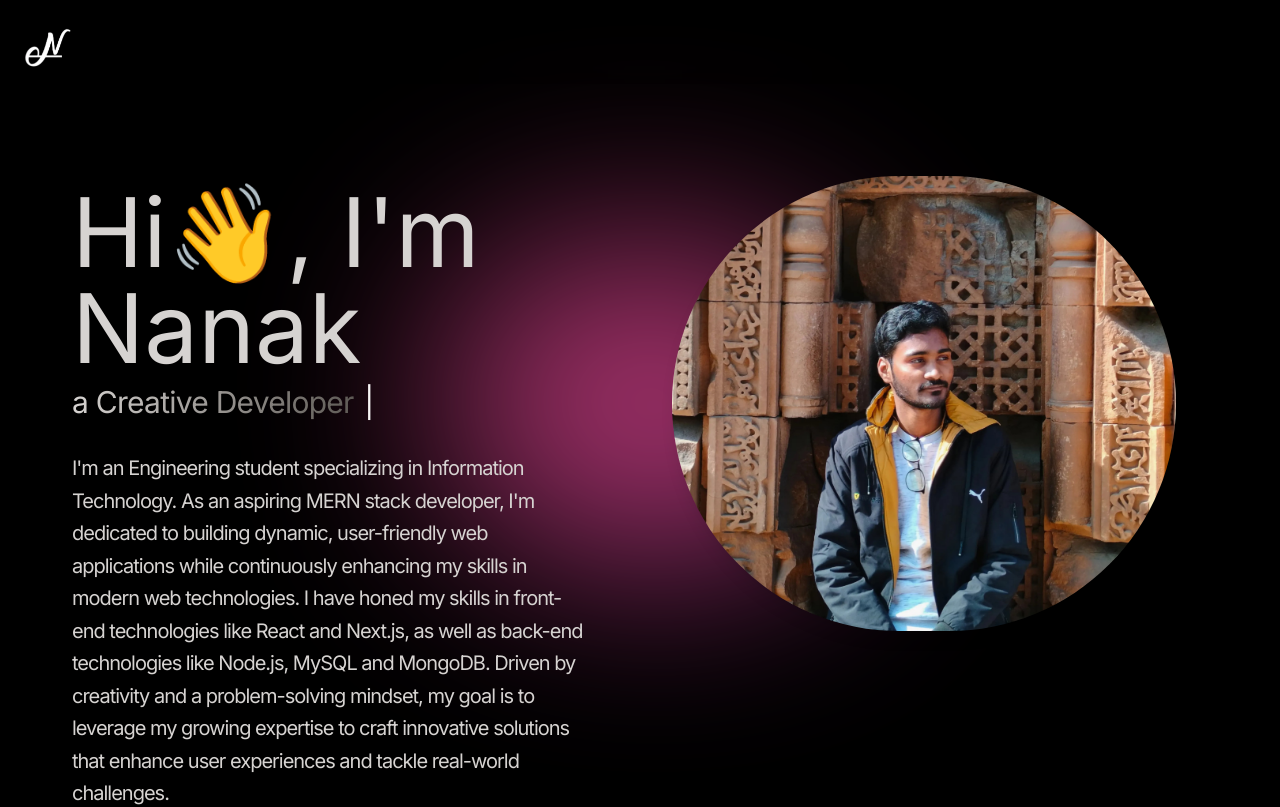
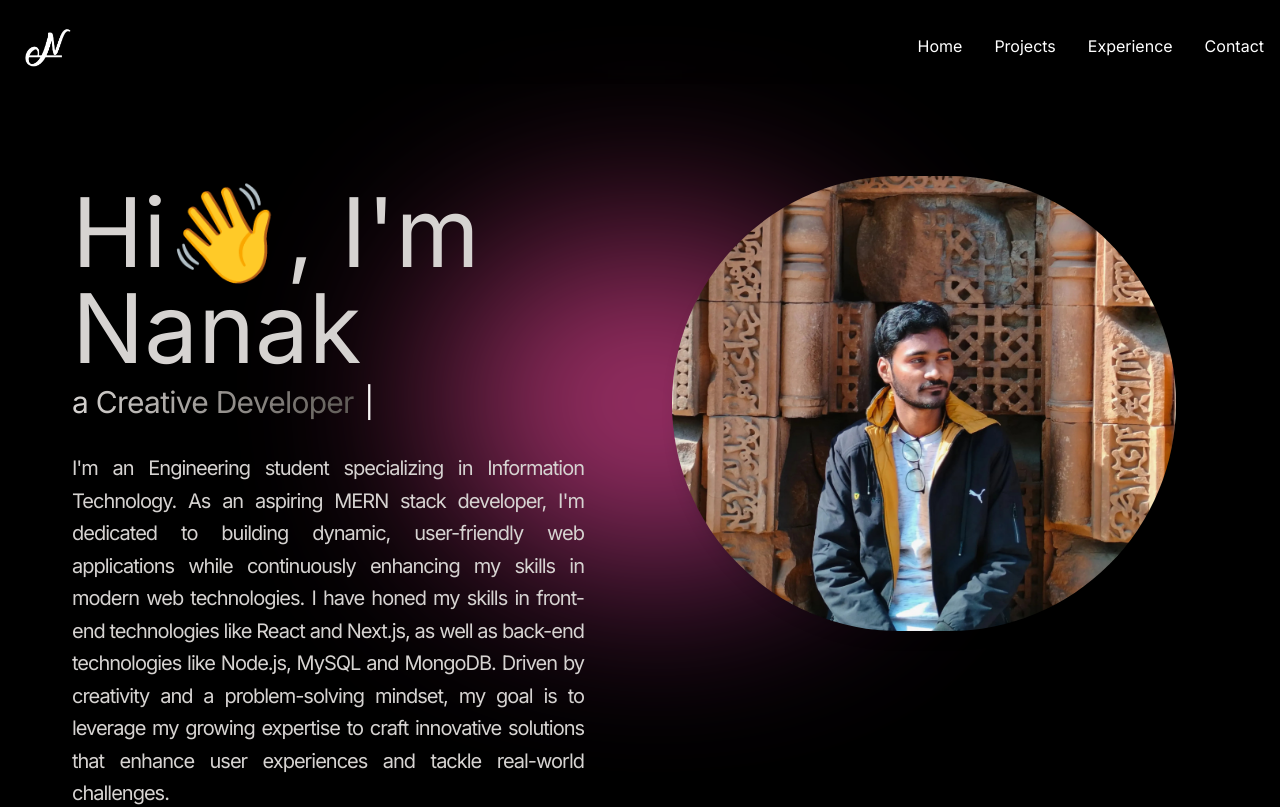
Before and after one commit to iamNanak/My-Portfolio, a React (Vite) app: page / in a window 1280 px wide. Shown: the top 807 px of the page. Built offline with nearby package versions, Linux system fonts and the light colour scheme.

Commit message:
fix navbar and hero bugs

```diff
--- a/src/components/Hero.jsx
+++ b/src/components/Hero.jsx
@@ -32,7 +32,12 @@ const childVariants = {
 
 const Hero = () => {
   const [text] = useTypewriter({
-    words: ["Creative Developer", "Problem Solver", "Tech Enthusiast", "Full Stack Developer"],
+    words: [
+      "Creative Developer",
+      "Problem Solver",
+      "Tech Enthusiast",
+      "Full Stack Developer",
+    ],
     loop: true,
     typeSpeed: 20,
     deleteSpeed: 10,
@@ -64,18 +69,26 @@ const Hero = () => {
               variants={containerVariants}
               className="flex flex-col items-center lg:items-start mt-10"
             >
-              <motion.h2 variants={childVariants} className="pb-2 text-4xl trackicg-tighter lg:text-8xl">
+              <motion.h2
+                variants={childVariants}
+                className="pb-2 text-4xl trackicg-tighter lg:text-8xl"
+              >
                 Hi👋, I'm Nanak
               </motion.h2>
               <motion.span
                 variants={childVariants}
                 className="bg-gradient-to-r from-stone-300 to-stone-600 bg-clip-text text-3xl tracking-tight text-transparent"
               >
-                a {text} <Cursor cursorBlinking="false" cursorColor="#ffff" cursorStyle="|" />
+                a {text}{" "}
+                <Cursor
+                  cursorBlinking="false"
+                  cursorColor="#ffff"
+                  cursorStyle="|"
+                />
               </motion.span>
               <motion.p
                 variants={childVariants}
-                className="my-2 max-w-lg py-6 text-xl leading-relaxed tracking-tighter"
+                className="my-2 max-w-lg py-6 text-xl leading-relaxed tracking-tighter text-justify"
               >
                 {HERO_CONTENT}
               </motion.p>
--- a/src/components/Navbar.jsx
+++ b/src/components/Navbar.jsx
@@ -5,13 +5,13 @@ import { useState, useEffect } from "react";
 import { motion, useAnimation } from "framer-motion";
 
 const Navbar = () => {
-
   const controls = useAnimation();
   useEffect(() => {
     controls.start({
       x: 0,
       y: 0,
       scale: 1,
+      opacity: 1,
     });
   }, [controls]);
   const [menuOpen, setMenuOpen] = useState(false);
@@ -38,16 +38,16 @@ const Navbar = () => {
 
         <motion.div
           animate={controls}
-           initial={{ opacity: 0, scale: 0.8, x: "-25%", y:"-25%" }}
-           transition={{ duration: 0.5 }}
-           className="hidden md:flex space-x-8">
+          initial={{ opacity: 0, scale: 0.8, x: "-25%", y: "-25%" }}
+          transition={{ duration: 0.1 }}
+          className=" text-white rounded-full md:flex space-x-8"
+        >
           {LINKS.map((link, index) => (
             <motion.a
               whileHover={{
                 scale: 1.1,
                 textShadow: "0px 0px 8px rgb(255,255,255)",
-                boxShadow: "0px 0px 8px rgb(255,255,255)",
-                transition: { duration: 0.3 },
+                transition: { duration: 0.1 },
               }}
               whileTap={{ scale: 0.9 }}
               key={index}
@@ -58,6 +58,7 @@ const Navbar = () => {
             </motion.a>
           ))}
         </motion.div>
+
         <div className="md:hidden">
           <motion.button
             whileHover={{
@@ -65,7 +66,6 @@ const Navbar = () => {
               transition: { duration: 0.3 },
             }}
             whileTap={{ scale: 0.9 }}
-
             onClick={() => setMenuOpen(!menuOpen)}
             className="text-white focus:outline-none"
             aria-label={menuOpen ? "Close Menu" : "Open Menu"}
@@ -75,23 +75,22 @@ const Navbar = () => {
             ) : (
               <RiMenu3Fill className="w-6 h-6" />
             )}
-
           </motion.button>
         </div>
       </div>
 
       {menuOpen && (
         <motion.div
-            initial={{ opacity: 0, scale: 0.8, x: "25%", y:"-25%" }}
+          initial={{ opacity: 0, scale: 0.8, x: "25%", y: "-25%" }}
           transition={{ duration: 0.1 }}
-            animate={{ opacity: 1, scale: 1, x: 0, y:0 }}
-        className="md:hidden p-2 bg-stone-950/30 backdrop-blur-lg rounded-xl flex flex-col justify-center items-center space-y-4 max-w-6xl mx-auto">
+          animate={{ opacity: 1, scale: 1, x: 0, y: 0 }}
+          className="md:hidden p-2 bg-stone-950/30 backdrop-blur-lg rounded-xl flex flex-col justify-center items-center space-y-4 max-w-6xl mx-auto"
+        >
           {LINKS.map((link, index) => (
             <motion.a
               whileHover={{
                 scale: 1.1,
                 textShadow: "0px 0px 8px rgb(255,255,255)",
-                    boxShadow: "0px 0px 8px rgb(255,255,255)",
                 transition: { duration: 0.3 },
               }}
               whileTap={{ scale: 0.9 }}
```
Lines whose indentation alone changed are shown as unchanged.
